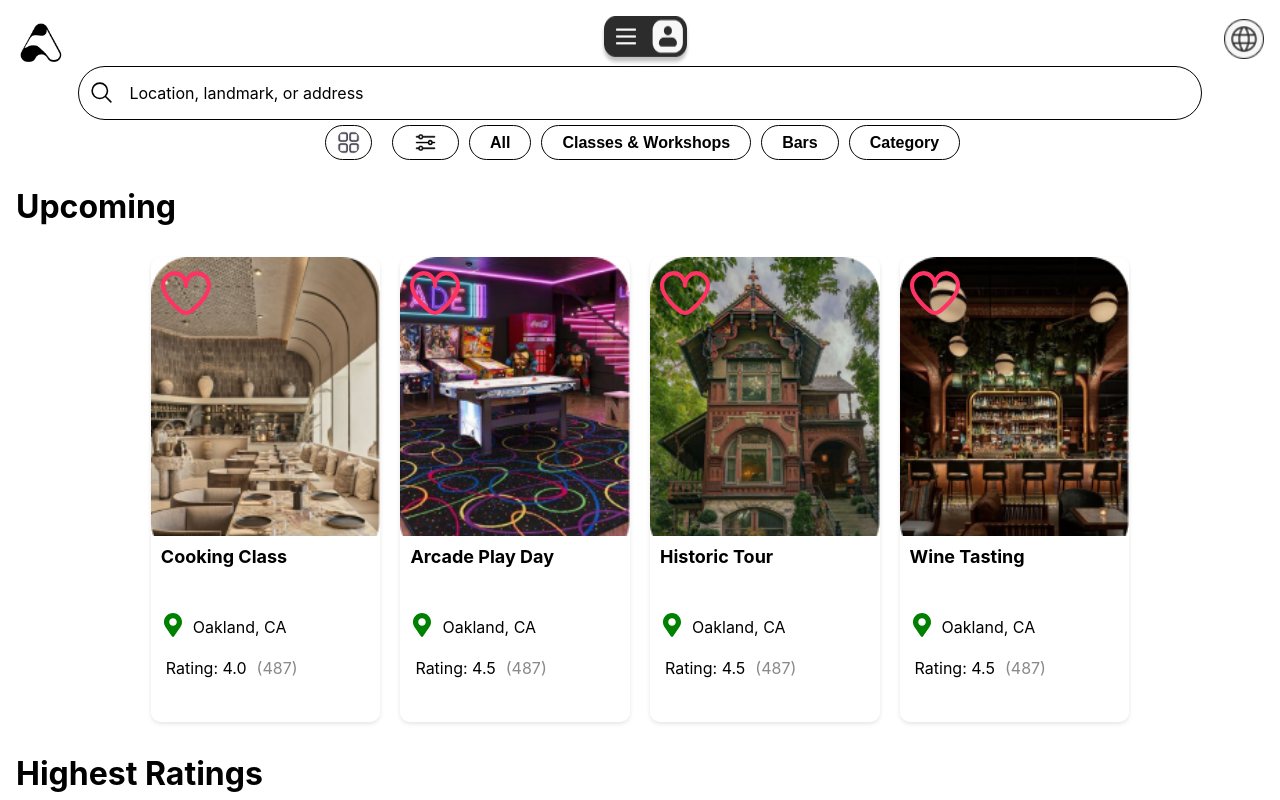
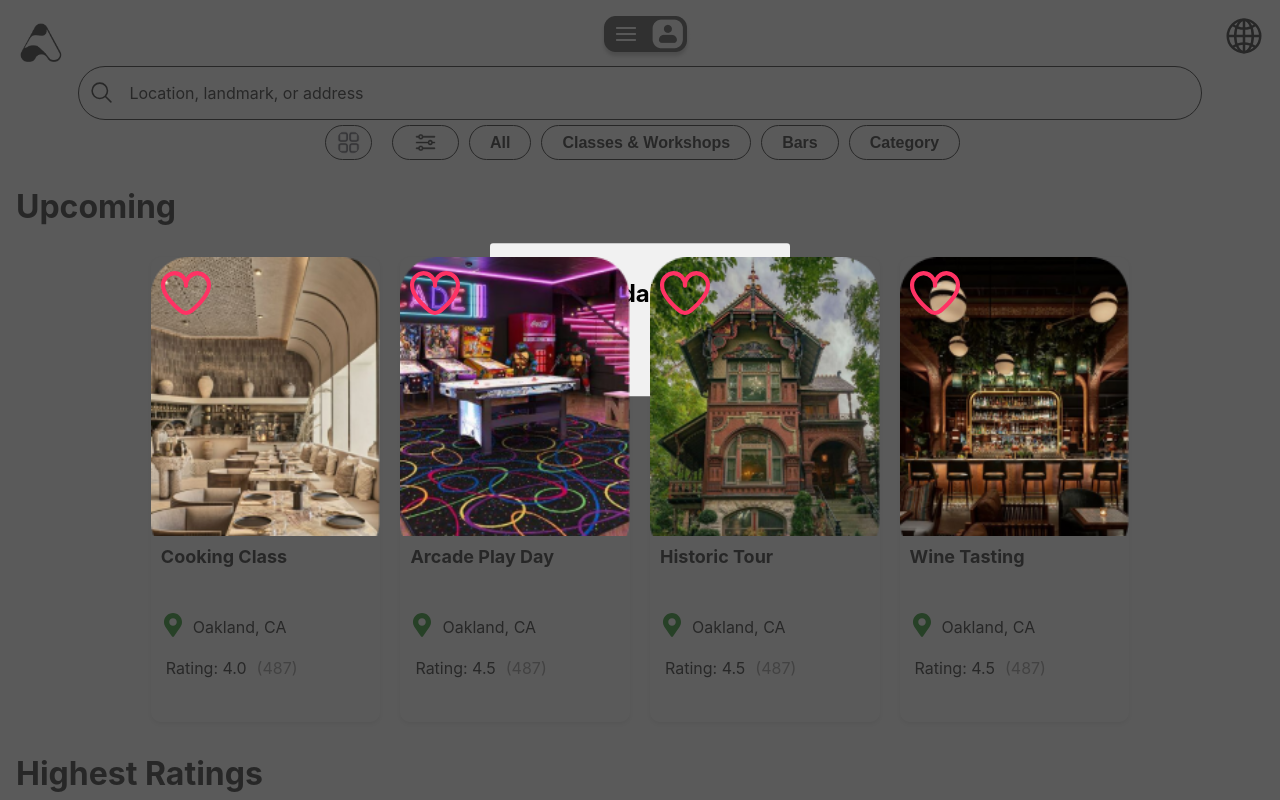
Before and after one commit to krsnamara/allAccessClient, a React (Create React App) app: page / in a window 1280 px wide. Both pictures are taken after a click on the picture 645 px from the left and 41 px from the top of the page. Shown: the top 800 px of the page. Built offline with nearby package versions, Linux system fonts and the light colour scheme; no server answers.

Commit message:
navBarModal created. WIP still need to style and add coresponding links

```diff
--- a/src/components/NavBar/NavBar.jsx
+++ b/src/components/NavBar/NavBar.jsx
@@ -1,30 +1,33 @@
-import { login, logout } from "../../firebase";
-import { Link } from "react-router-dom";
+import { Link, useLocation } from "react-router-dom";
 import { IoChevronBackCircleOutline, IoGlobeOutline, IoSearchOutline } from 'react-icons/io5'
-// import { IoIosSearch } from 'react-icons/ios'
 import Logo from '../../assets/buttons-icons/icon.png';
-import LoginHamburger from '../../assets/buttons-icons/login_hamburger.png';
-import LangGlobe from '../../assets/buttons-icons/langGlobe.png';
+import LoginModal from '../NavLoginModal/NavLoginModal';
 import './NavBar.css';
 
+function NavBar({ user }) {
+  // useLocation programmatically navigates user based on some condition
+  const location = useLocation();
 
-function NavBar(props) {
-    // console.log(`this is nav ${props}`)
+  // Check if the current location is "/new-review"
+  const isNewReviewPage = location.pathname === "/new-review";
+
   return (
     <nav className="nav">
       <div className="mainNav">
-              {props.user ?
+        {user ?
         <>
           <div className="navBarWrapper">
             <div>
-                        <Link to="/" style={{color: 'black', textDecoration: 'none', backgroundColor: 'green'}}>
-                            <img src={ Logo } alt="logo" className="navBarLogo" />
+              <Link to="/" style={{ color: 'black', textDecoration: 'none', backgroundColor: 'green'}}>
+                <img src={Logo} alt="logo" className="navBarLogo" />
               </Link>
             </div>
-                    <img src={LoginHamburger} alt="loginHamburger" style={{cursor: 'pointer'}} onClick={logout} />
+            <div className="loginModal">
+              <LoginModal user={user} /> {/* Pass the user prop here */}
+            </div>
             <div>
-                      <Link to="/" style={{color: 'black', textDecoration: 'none', backgroundColor: 'green'}}>
-                      <IoGlobeOutline size={40}/>
+              <Link to="/" style={{ color: 'black', textDecoration: 'none', backgroundColor: 'green'}}>
+                <IoGlobeOutline size={40} />
               </Link>
             </div>
           </div>
@@ -32,14 +35,16 @@ function NavBar(props) {
         :
         <div className="navBarWrapper">
           <div>
-                        <Link to="/" style={{color: 'black', textDecoration: 'none'}}>
-                            <img src={ Logo } alt="logo" className="navBarLogo" />
+            <Link to="/" style={{ color: 'black', textDecoration: 'none'}}>
+              <img src={Logo} alt="logo" className="navBarLogo" />
             </Link>
           </div>
-                    <img src={LoginHamburger} alt="loginHamburger" style={{cursor: 'pointer'}} onClick={login} />
+          <div className="loginModal">
+            <LoginModal user={user} /> {/* Pass the user prop here */}
+          </div>
           <div>
-                      <Link to="/" style={{color: 'black', textDecoration: 'none'}}>
-                      <img src={LangGlobe} alt="langGlobe" className="navLangGlobe"/>
+            <Link to="/" style={{ color: 'black', textDecoration: 'none'}}>
+              <IoGlobeOutline size={40} />
             </Link>
           </div>
         </div>
@@ -48,17 +53,19 @@ function NavBar(props) {
       <div className="searchBarWrapper">
         <div className="navBarSearch">
           <div className="searchIconLink">
-                <IoSearchOutline size={25}/>
+            <IoSearchOutline size={25} />
           </div>
           <p>Location, landmark, or address</p>
         </div>
       </div>
+      {isNewReviewPage && (
         <div className="reviewNav">
-            <Link to="/" className="backBtnNav" style={{color: 'black', textDecoration: 'none', display: 'flex', justifyContent: 'center', alignContent: 'center'}}>
-            <IoChevronBackCircleOutline size={40}/>
+          <Link to="/" className="backBtnNav" style={{ color: 'black', textDecoration: 'none', display: 'flex', justifyContent: 'center', alignContent: 'center' }}>
+            <IoChevronBackCircleOutline size={40} />
             <p className="backNavP">Back</p>
           </Link>
         </div>
+      )}
     </nav>
   );
 };
--- /dev/null
+++ b/src/components/NavLoginModal/NavLoginModal.css
@@ -0,0 +1,43 @@
+body.active-modal {
+    overflow-y: hidden;
+}
+
+.btn-modal {
+    padding: 10px 20px;
+    display: block;
+    /* margin: 100px auto 0; */
+    font-size: 18px;
+}
+
+.modal, .overlay {
+    width: 100vw;
+    height: 100vh;
+    top: 0;
+    left: 0;
+    right: 0;
+    bottom: 0;
+    position: fixed;
+}
+
+.overlay {
+    background: rgba(49,49,49,0.8);
+}
+.modal-content {
+    position: absolute;
+    top: 40%;
+    left: 50%;
+    transform: translate(-50%, -50%);
+    line-height: 1.4;
+    background: #f1f1f1;
+    padding: 14px 28px;
+    border-radius: 3px;
+    max-width: 600px;
+    min-width: 300px;
+}
+
+.close-modal {
+    position: absolute;
+    top: 10px;
+    right: 10px;
+    padding: 5px 7px;
+}
--- /dev/null
+++ b/src/components/NavLoginModal/NavLoginModal.js
@@ -0,0 +1,47 @@
+import React, { useState } from "react";
+import { logout, login } from "../../firebase";
+import LoginHamburger from '../../assets/buttons-icons/login_hamburger.png';
+import "./NavLoginModal.css";
+
+export default function Modal({ user }) {
+  const [modal, setModal] = useState(false);
+
+  const toggleModal = () => {
+    setModal(!modal);
+  };
+
+  if (modal) {
+    document.body.classList.add('active-modal');
+  } else {
+    document.body.classList.remove('active-modal');
+  }
+
+  return (
+    <>
+      {user ? (
+        <img src={LoginHamburger} alt="logoutHamburger" style={{ cursor: 'pointer' }} onClick={toggleModal} />
+      ) : (
+        <img src={LoginHamburger} alt="loginHamburger" style={{ cursor: 'pointer' }} onClick={toggleModal} />
+      )}
+
+      {modal && (
+        <div className="modal">
+          <div onClick={toggleModal} className="overlay"></div>
+          <div className="modal-content">
+            <h2>Hello Modal</h2>
+            <div className="navBarModalWrapper">
+              {user ? (
+                <button onClick={logout}>Log Out</button>
+              ) : (
+                <button onClick={login}>Log In</button>
+              )}
+            </div>
+            <button className="close-modal" onClick={toggleModal}>
+              CLOSE
+            </button>
+          </div>
+        </div>
+      )}
+    </>
+  );
+}
--- a/src/pages/Reviews/ReviewShow/ReviewShow.jsx
+++ b/src/pages/Reviews/ReviewShow/ReviewShow.jsx
@@ -1,17 +1,8 @@
 import { useState, useEffect } from "react";
-import { useParams, useNavigate } from "react-router-dom"
-import '../ReviewShow/ReviewShow.css';
-
-// a hook that gives us access to the url params
-// to allow us to find from the url params
-
-// useLocation programaticly nagivates user based on some condition
+import { useParams, useNavigate } from "react-router-dom";
+import "../ReviewShow/ReviewShow.css";
 
 function Review(props) {
-    // we need to access the id from the url params
-    // const params = useParams();
-    // console.log(params);
-    // console.log(props);
   const { id } = useParams();
   const navigate = useNavigate();
 
@@ -21,20 +12,20 @@ function Review(props) {
     image: "",
   };
 
-    const review = props.reviews ? props.reviews.find(review => review._id === id) : null;
+  const review = props.reviews ? props.reviews.find((review) => review._id === id) : null;
 
   const [editForm, setEditForm] = useState(formFields);
 
   useEffect(() => {
-        if(review) {
-            setEditForm(review)
+    if (review) {
+      setEditForm(review);
     }
   }, [review]);
 
   const handleChange = (event) => {
     setEditForm({
       ...editForm,
-            [event.target.name]: event.target.value
+      [event.target.name]: event.target.value,
     });
   };
 
@@ -43,62 +34,35 @@ function Review(props) {
     props.updateReviews(id, editForm);
   };
 
-    // console.log(navigate); // logs a function
-
-    // use the id to find the specific person in the people array to show person
   const loaded = () => {
-        // const person = props.people.find(person => person._id === id); // before refactor
-        // console.log(person);
     return (
       <div className="review">
         <h1>{editForm.name}</h1>
         <h3>{editForm.title}</h3>
-                { review.image &&
+        {editForm.image && (
           <img src={editForm.image} alt={editForm.name} className="reviewImage" />
-                }
+        )}
         <form onSubmit={handleSubmit}>
-                    <input
-                        type="text"
-                        name="name"
-                        value={editForm.name}
-                        onChange={handleChange}
-                    />
-                    <input
-                        type="text"
-                        name="title"
-                        value={editForm.title}
-                        onChange={handleChange}
-                    />
-                    <input
-                        type="text"
-                        name="image"
-                        value={editForm.image}
-                        onChange={handleChange}
-                    />
+          <input type="text" name="name" value={editForm.name} onChange={handleChange} />
+          <input type="text" name="title" value={editForm.title} onChange={handleChange} />
+          <input type="text" name="image" value={editForm.image} onChange={handleChange} />
           <input type="submit" value="Update Review" />
         </form>
         <button onClick={handleDelete}>Delete This Review</button>
       </div>
     );
+  };
 
-    };
   const loading = () => {
     return <h2>Loading...</h2>;
   };
 
   const handleDelete = () => {
     props.deleteReviews(id);
-        navigate('/reviews');
+    navigate("/reviews");
   };
 
-    // return props.reviews ? loaded() : loading();
-
-    return (
-        <section>
-            {props.reviews ? loaded() : loading()}
-            {/* <button onClick={handleDelete}>Delete This Reviews</button> */}
-        </section>
-    );
+  return <section>{props.reviews ? loaded() : loading()}</section>;
 }
 
 export default Review;
```
Lines whose indentation alone changed are shown as unchanged.
